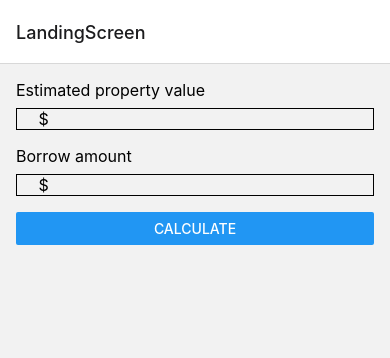
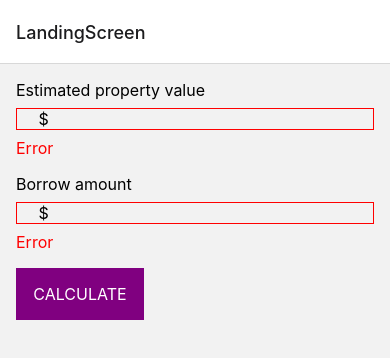
Before and after one commit to wanlok/wanlok-dummy-reactnative, a React Native app: screen /LandingScreen in a window 390 px wide. Shown: the top 358 px of the page. Built offline with nearby package versions, Linux system fonts and the light colour scheme.

Commit message:
update textfield and button styles

```diff
--- a/component/MyButton.tsx
+++ b/component/MyButton.tsx
@@ -1,13 +1,37 @@
 import {FC} from 'react';
-import {Button, View} from 'react-native';
+import {Pressable, StyleSheet, Text} from 'react-native';
+
+const styles = StyleSheet.create({
+  button: {
+    alignItems: 'center',
+    width: 128,
+    borderRadius: 0,
+    backgroundColor: 'purple',
+    marginTop: 16,
+    marginLeft: 16,
+    marginRight: 16,
+  },
+  buttonRipple: {
+    color: 'gray',
+  },
+  text: {
+    color: 'white',
+    fontSize: 16,
+    padding: 16,
+  },
+});
 
 const MyButton: FC<{
+  title: string;
   onPress: () => void;
-}> = ({onPress}) => {
+}> = ({title, onPress}) => {
   return (
-    <View style={{padding: 16}}>
-      <Button title="Calculate" onPress={onPress} />
-    </View>
+    <Pressable
+      android_ripple={styles.buttonRipple}
+      style={styles.button}
+      onPress={onPress}>
+      <Text style={styles.text}>{title}</Text>
+    </Pressable>
   );
 };
 
--- a/component/MyTextField.tsx
+++ b/component/MyTextField.tsx
@@ -10,12 +10,18 @@ const styles = StyleSheet.create({
     paddingLeft: paddingSize,
     paddingRight: paddingSize,
   },
-  text: {
+  title: {
     fontSize: fontSize,
     marginBottom: 8,
   },
   textInputContainer: {
     borderColor: 'black',
+    borderWidth: 1,
+    flexDirection: 'row',
+    alignItems: 'center',
+  },
+  errorTextInputContainer: {
+    borderColor: 'red',
     borderWidth: 1,
     flexDirection: 'row',
     alignItems: 'center',
@@ -29,6 +35,11 @@ const styles = StyleSheet.create({
     fontSize: fontSize,
     paddingLeft: paddingSize,
     paddingRight: paddingSize,
+  },
+  errorText: {
+    color: 'red',
+    fontSize: fontSize,
+    marginTop: 8,
   },
 });
 
@@ -45,8 +56,8 @@ const MyTextField: FC<{
         ...styles.container,
         marginTop: marginTop !== null ? marginTop : 0,
       }}>
-      <Text style={styles.text}>{title}</Text>
-      <View style={styles.textInputContainer}>
+      <Text style={styles.title}>{title}</Text>
+      <View style={styles.errorTextInputContainer}>
         <Text style={styles.textInputText}>$</Text>
         <TextInput
           value={value}
@@ -61,6 +72,7 @@ const MyTextField: FC<{
           }}
         />
       </View>
+      <Text style={styles.errorText}>Error</Text>
     </View>
   );
 };
--- a/screen/LandingScreen.tsx
+++ b/screen/LandingScreen.tsx
@@ -25,6 +25,7 @@ const LandingScreen: FC<{
         marginTop={16}
       />
       <MyButton
+        title="CALCULATE"
         onPress={() =>
           navigation.navigate('SecondScreen', {
             data: estimatedPropertyValue + ' ::: ' + borrowAmount,
```
